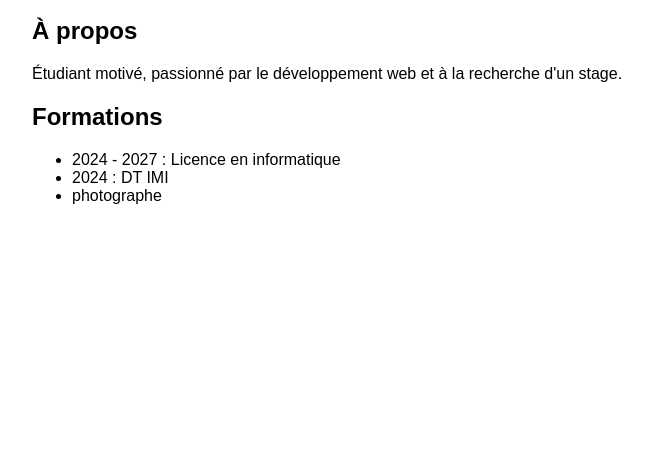
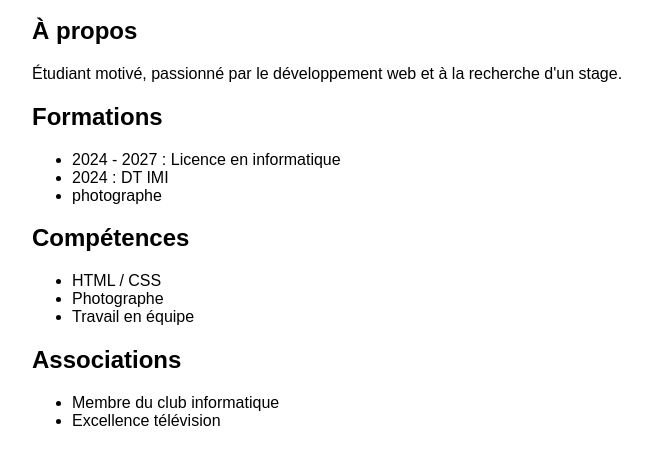
Before and after one commit to GaelAsaph1306/mon-cv, a plain HTML site: page index.html in a window 1280 px wide. Shown: the part 121-586 px from the top of the page, without its empty margins (208-860 px from the left). Drawn offline with Linux system fonts and the light colour scheme.

Commit message:
Add competences, experiences, and associations sections
Added sections for competences, experiences, and associations with relevant content.

```diff
--- a/index.html
+++ b/index.html
@@ -23,8 +23,21 @@
       <li>photographe</li>
     </ul>
   </section>
-  <section id="experiences"></section>
-  <section id="competences"></section>
-  <section id="associations"></section>
+  <section id="competences">
+    <h2>Compétences</h2>
+    <ul>
+      <li>HTML / CSS</li>
+      <li>Photographe</li>
+      <li>Travail en équipe</li>
+    </ul>
+  </section>
+  <section id="expériences"></section>
+  <section id="associations">
+    <h2>Associations</h2>
+    <ul>
+      <li>Membre du club informatique</li>
+      <li>Excellence télévision </li>
+    </ul>
+  </section>
 </body>
 </html>
```
